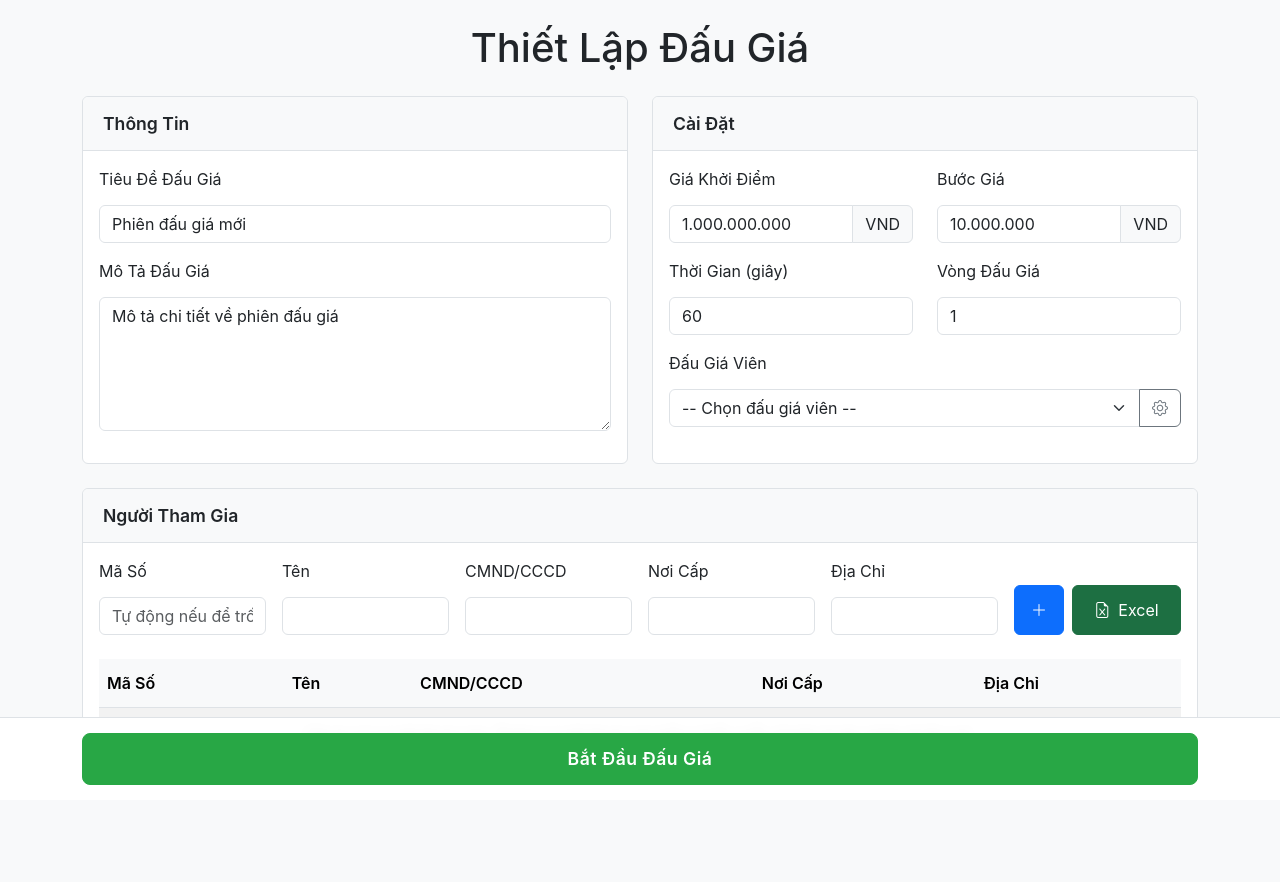
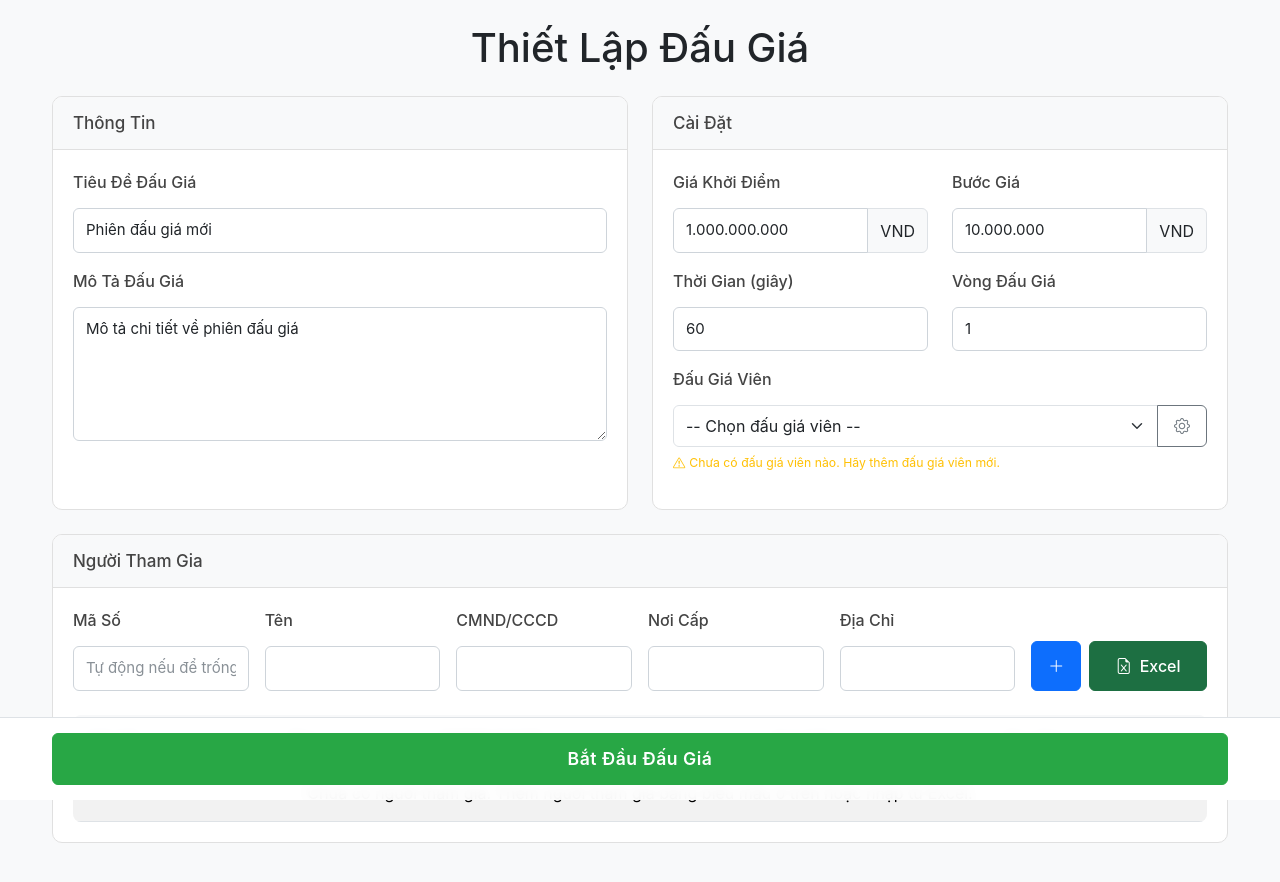
Before and after one commit to 4rankng/auction-app, a React (Create React App) app in the folder react-app/: page / in a window 1280 px wide. Shown: the top 882 px of the page. Built offline with nearby package versions, Linux system fonts and the light colour scheme.

Commit message:
keep popup window after auction ends

```diff
--- a/react-app/public/index.html
+++ b/react-app/public/index.html
@@ -11,6 +11,7 @@
     />
     <link rel="apple-touch-icon" href="%PUBLIC_URL%/logo192.png" />
     <link rel="manifest" href="%PUBLIC_URL%/manifest.json" />
+    <link rel="stylesheet" href="https://cdn.jsdelivr.net/npm/bootstrap-icons@1.11.3/font/bootstrap-icons.min.css">
     <title>Auction App</title>
   </head>
   <body>
--- a/react-app/src/components/AuctionHeader.tsx
+++ b/react-app/src/components/AuctionHeader.tsx
@@ -1,4 +1,5 @@
-import React from 'react';
+import React, { useEffect, useState } from 'react';
+import { auctioneerService } from '../services/auctioneerService';
 import './AuctionHeader.css';
 
 interface AuctionHeaderProps {
@@ -7,7 +8,7 @@ interface AuctionHeaderProps {
   onEndAuction: () => void;
   totalBids: number;
   isAuctionEnded?: boolean;
-  auctioneer?: string;
+  auctioneer?: string;  // This will now be the auctioneer ID
 }
 
 /**
@@ -19,21 +20,52 @@ const AuctionHeader: React.FC<AuctionHeaderProps> = ({
   onEndAuction,
   totalBids,
   isAuctionEnded = false,
-  auctioneer = 'Không có thông tin'
+  auctioneer = ''
 }) => {
+  const [auctioneerName, setAuctioneerName] = useState<string>('Không có thông tin');
+  const [loading, setLoading] = useState<boolean>(false);
+
+  useEffect(() => {
+    const fetchAuctioneerDetails = async () => {
+      if (!auctioneer) {
+        setAuctioneerName('Không có thông tin');
+        return;
+      }
+
+      setLoading(true);
+      try {
+        const auctioneerData = await auctioneerService.getAuctioneerById(auctioneer);
+        if (auctioneerData) {
+          setAuctioneerName(auctioneerData.name);
+        } else {
+          setAuctioneerName('Không tìm thấy đấu giá viên');
+        }
+      } catch (err) {
+        console.error('Error fetching auctioneer details:', err);
+        setAuctioneerName('Lỗi tải thông tin');
+      } finally {
+        setLoading(false);
+      }
+    };
+
+    fetchAuctioneerDetails();
+  }, [auctioneer]);
+
   return (
     <div className="auction-header-container">
       <div className="auction-header-info">
         <h3 className="auction-title">{title}</h3>
 
         <div className="auction-metadata">
-          {auctioneer && (
-            <div className="auction-metadata-item">
-              <i className="bi bi-person-badge me-2"></i>
-              <span className="auction-metadata-label">Đấu Giá Viên:</span>
-              <span className="auction-metadata-value">{auctioneer}</span>
-            </div>
-          )}
+          <div className="auction-metadata-item">
+            <i className="bi bi-person-badge me-2"></i>
+            <span className="auction-metadata-label">Đấu Giá Viên:</span>
+            <span className="auction-metadata-value">
+              {loading ? (
+                <small><i className="bi bi-hourglass-split me-1"></i>Đang tải...</small>
+              ) : auctioneerName}
+            </span>
+          </div>
         </div>
       </div>
 
--- a/react-app/src/components/AuctioneerSelector.tsx
+++ b/react-app/src/components/AuctioneerSelector.tsx
@@ -44,7 +44,7 @@ const AuctioneerSelector: React.FC<AuctioneerSelectorProps> = ({ value, onChange
         >
           <option value="">-- Chọn đấu giá viên --</option>
           {auctioneers.map((auctioneer) => (
-            <option key={auctioneer.id} value={auctioneer.name}>
+            <option key={auctioneer.id} value={auctioneer.id}>
               {auctioneer.name}
             </option>
           ))}
@@ -58,14 +58,21 @@ const AuctioneerSelector: React.FC<AuctioneerSelectorProps> = ({ value, onChange
           <i className="bi bi-gear"></i>
         </button>
       </div>
-      {loading && (
+      {loading ? (
         <div className="form-text">
           <small>
             <i className="bi bi-hourglass-split me-1"></i>
             Đang tải danh sách đấu giá viên...
           </small>
         </div>
-      )}
+      ) : auctioneers.length === 0 ? (
+        <div className="form-text text-warning">
+          <small>
+            <i className="bi bi-exclamation-triangle me-1"></i>
+            Chưa có đấu giá viên nào. Hãy thêm đấu giá viên mới.
+          </small>
+        </div>
+      ) : null}
     </div>
   );
 };
--- a/react-app/src/pages/AuctioneerManagement.css
+++ b/react-app/src/pages/AuctioneerManagement.css
@@ -1,48 +1,247 @@
 /* AuctioneerManagement.css */
 
-.table-responsive {
-  overflow-x: auto;
+/* Main container styling */
+.container {
+  max-width: 1200px;
+  margin: 0 auto;
 }
 
-.table th, .table td {
-  vertical-align: middle;
+/* Card styling */
+.card {
+  border-radius: 10px;
+  border: 1px solid #e0e0e0;
+  overflow: hidden;
+}
+
+.card.shadow {
+  box-shadow: 0 4px 12px rgba(0, 0, 0, 0.08);
 }
 
 .card-header {
   background-color: #f8f9fa;
+  border-bottom: 1px solid #e0e0e0;
+  padding: 16px 20px;
 }
 
-.btn-icon {
-  padding: 0.25rem 0.5rem;
+.card-header h4 {
+  font-size: 20px;
+  font-weight: 600;
+  color: #333;
 }
 
-/* Increase spacing between rows */
-.table tr {
-  height: 3rem;
+.card-header h5 {
+  font-size: 17px;
+  font-weight: 500;
+  color: #444;
 }
 
-/* Add hover effect on rows */
-.table-hover tbody tr:hover {
-  background-color: rgba(0, 123, 255, 0.05);
+.card-body {
+  padding: 20px;
 }
 
-/* Style for the alert when there are no auctioneers */
-.alert-info {
-  background-color: #e8f4f8;
-  border-color: #bee5eb;
+/* Action buttons styling */
+.action-buttons {
+  display: flex;
+  gap: 12px;
 }
 
-/* Style for form inputs */
-.form-control:focus {
-  border-color: #80bdff;
-  box-shadow: 0 0 0 0.2rem rgba(0, 123, 255, 0.25);
+.btn {
+  display: inline-flex;
+  align-items: center;
+  justify-content: center;
+  font-weight: 500;
+  border-radius: 6px;
+  padding: 8px 16px;
+  transition: all 0.2s ease;
 }
 
-/* Animation for loading spinner */
-@keyframes spin {
-  to { transform: rotate(360deg); }
+.btn:focus {
+  box-shadow: 0 0 0 3px rgba(13, 110, 253, 0.25);
 }
 
+.btn-primary {
+  background-color: #0d6efd;
+  border-color: #0d6efd;
+}
+
+.btn-primary:hover {
+  background-color: #0b5ed7;
+  border-color: #0a58ca;
+}
+
+.btn-secondary {
+  background-color: #6c757d;
+  border-color: #6c757d;
+}
+
+.btn-secondary:hover {
+  background-color: #5c636a;
+  border-color: #565e64;
+}
+
+.btn-outline-primary {
+  color: #0d6efd;
+  border-color: #0d6efd;
+}
+
+.btn-outline-primary:hover {
+  background-color: #0d6efd;
+  color: white;
+}
+
+.btn-outline-danger {
+  color: #dc3545;
+  border-color: #dc3545;
+}
+
+.btn-outline-danger:hover {
+  background-color: #dc3545;
+  color: white;
+}
+
+.btn-sm {
+  padding: 4px 8px;
+  font-size: 14px;
+}
+
+/* Form section styling */
+.form-section {
+  margin-bottom: 24px;
+  border-radius: 8px;
+}
+
+.form-label {
+  font-weight: 500;
+  margin-bottom: 8px;
+  color: #444;
+}
+
+.form-control {
+  border-radius: 6px;
+  border: 1px solid #ced4da;
+  padding: 10px 12px;
+  font-size: 15px;
+  transition: border-color 0.15s ease-in-out, box-shadow 0.15s ease-in-out;
+}
+
+.form-control:focus {
+  border-color: #86b7fe;
+  box-shadow: 0 0 0 4px rgba(13, 110, 253, 0.2);
+}
+
+.form-control::placeholder {
+  color: #6c757d;
+  opacity: 0.8;
+}
+
+.form-buttons {
+  display: flex;
+  justify-content: flex-end;
+  gap: 12px;
+  margin-top: 20px;
+}
+
+/* Alert styling */
+.alert {
+  border-radius: 6px;
+  padding: 12px 16px;
+  margin-bottom: 16px;
+}
+
+.alert-danger {
+  background-color: #f8d7da;
+  border-color: #f5c2c7;
+  color: #842029;
+}
+
+.alert-info {
+  background-color: #cff4fc;
+  border-color: #b6effb;
+  color: #055160;
+}
+
+/* Table styling */
+.table-responsive {
+  border-radius: 8px;
+  overflow: hidden;
+}
+
+.table {
+  margin-bottom: 0;
+  width: 100%;
+  border-collapse: separate;
+  border-spacing: 0;
+}
+
+.table th {
+  font-weight: 600;
+  color: #495057;
+  background-color: #f8f9fa;
+  border-bottom: 2px solid #dee2e6;
+  padding: 12px 16px;
+  vertical-align: middle;
+}
+
+.table td {
+  padding: 14px 16px;
+  vertical-align: middle;
+  border-bottom: 1px solid #dee2e6;
+}
+
+.table-striped tbody tr:nth-of-type(odd) {
+  background-color: rgba(0, 0, 0, 0.02);
+}
+
+.table-hover tbody tr:hover {
+  background-color: rgba(0, 0, 0, 0.04);
+}
+
+.fw-medium {
+  font-weight: 500;
+}
+
+/* Spinner styling */
 .spinner-border {
-  animation: spin 1s linear infinite;
+  width: 2rem;
+  height: 2rem;
 }
+
+/* Responsive adjustments */
+@media (max-width: 768px) {
+  .card-header {
+    flex-direction: column;
+    align-items: flex-start;
+    gap: 12px;
+  }
+
+  .action-buttons {
+    width: 100%;
+  }
+
+  .table th, .table td {
+    padding: 10px 12px;
+  }
+
+  .btn {
+    padding: 6px 14px;
+  }
+}
+
+@media (max-width: 576px) {
+  .action-buttons {
+    flex-direction: column;
+    width: 100%;
+  }
+
+  .action-buttons .btn {
+    width: 100%;
+  }
+
+  .form-buttons {
+    flex-direction: column;
+  }
+
+  .form-buttons .btn {
+    width: 100%;
+  }
+}
--- a/react-app/src/pages/AuctioneerManagement.tsx
+++ b/react-app/src/pages/AuctioneerManagement.tsx
@@ -89,9 +89,9 @@ const AuctioneerManagement: React.FC = () => {
   // Render loading state
   if (loading && auctioneers.length === 0) {
     return (
-      <div className="container py-4">
-        <div className="d-flex justify-content-center">
-          <div className="spinner-border" role="status">
+      <div className="container py-5">
+        <div className="d-flex justify-content-center align-items-center" style={{ minHeight: '300px' }}>
+          <div className="spinner-border text-primary" role="status">
             <span className="visually-hidden">Đang tải...</span>
           </div>
         </div>
@@ -101,19 +101,24 @@ const AuctioneerManagement: React.FC = () => {
 
   return (
     <div className="container py-4">
-      <div className="card">
+      <div className="card shadow">
         <div className="card-header d-flex justify-content-between align-items-center">
           <h4 className="mb-0">Quản lý Đấu Giá Viên</h4>
-          <div>
+          <div className="action-buttons">
             <button
-              className="btn btn-primary me-2"
+              className="btn btn-primary"
               onClick={handleAddClick}
               disabled={isAdding || isEditing}
             >
-              <i className="bi bi-plus-circle me-1"></i> Thêm Đấu Giá Viên
+              <i className="bi bi-plus-circle me-2"></i>
+              Thêm Đấu Giá Viên
             </button>
-            <button className="btn btn-secondary" onClick={handleBackClick}>
-              <i className="bi bi-arrow-left me-1"></i> Quay Lại
+            <button
+              className="btn btn-secondary"
+              onClick={handleBackClick}
+            >
+              <i className="bi bi-arrow-left me-2"></i>
+              Quay Lại
             </button>
           </div>
         </div>
@@ -121,24 +126,35 @@ const AuctioneerManagement: React.FC = () => {
         <div className="card-body">
           {error && (
             <div className="alert alert-danger" role="alert">
+              <i className="bi bi-exclamation-triangle-fill me-2"></i>
               {error}
             </div>
           )}
 
           {(isAdding || isEditing) && (
-            <div className="card mb-3">
+            <div className="form-section mb-4">
+              <div className="card">
                 <div className="card-header">
-                <h5 className="mb-0">{isAdding ? 'Thêm Đấu Giá Viên Mới' : 'Chỉnh Sửa Đấu Giá Viên'}</h5>
+                  <h5 className="mb-0">
+                    {isAdding ? (
+                      <><i className="bi bi-plus-circle me-2"></i>Thêm Đấu Giá Viên Mới</>
+                    ) : (
+                      <><i className="bi bi-pencil me-2"></i>Chỉnh Sửa Đấu Giá Viên</>
+                    )}
+                  </h5>
                 </div>
                 <div className="card-body">
                   <form onSubmit={handleSubmit}>
                     {formError && (
                       <div className="alert alert-danger" role="alert">
+                        <i className="bi bi-exclamation-triangle-fill me-2"></i>
                         {formError}
                       </div>
                     )}
                     <div className="mb-3">
-                    <label htmlFor="auctioneerName" className="form-label">Tên Đấu Giá Viên</label>
+                      <label htmlFor="auctioneerName" className="form-label">
+                        Tên Đấu Giá Viên
+                      </label>
                       <input
                         type="text"
                         className="form-control"
@@ -149,21 +165,35 @@ const AuctioneerManagement: React.FC = () => {
                         autoFocus
                       />
                     </div>
-                  <div className="d-flex justify-content-end">
-                    <button type="button" className="btn btn-secondary me-2" onClick={handleCancel}>
+                    <div className="form-buttons">
+                      <button
+                        type="button"
+                        className="btn btn-secondary"
+                        onClick={handleCancel}
+                      >
+                        <i className="bi bi-x-circle me-2"></i>
                         Hủy
                       </button>
-                    <button type="submit" className="btn btn-primary">
-                      {isAdding ? 'Thêm' : 'Lưu Thay Đổi'}
+                      <button
+                        type="submit"
+                        className="btn btn-primary"
+                      >
+                        {isAdding ? (
+                          <><i className="bi bi-plus-lg me-2"></i>Thêm</>
+                        ) : (
+                          <><i className="bi bi-check-lg me-2"></i>Lưu Thay Đổi</>
+                        )}
                       </button>
                     </div>
                   </form>
+                </div>
               </div>
             </div>
           )}
 
           {auctioneers.length === 0 ? (
             <div className="alert alert-info" role="alert">
+              <i className="bi bi-info-circle-fill me-2"></i>
               Chưa có đấu giá viên nào. Hãy thêm đấu giá viên mới.
             </div>
           ) : (
@@ -171,17 +201,17 @@ const AuctioneerManagement: React.FC = () => {
               <table className="table table-striped table-hover">
                 <thead>
                   <tr>
-                    <th>ID</th>
+                    <th style={{ width: '70px' }}>ID</th>
                     <th>Tên Đấu Giá Viên</th>
-                    <th>Ngày Tạo</th>
-                    <th className="text-center">Hành Động</th>
+                    <th style={{ width: '150px' }}>Ngày Tạo</th>
+                    <th style={{ width: '120px' }} className="text-center">Hành Động</th>
                   </tr>
                 </thead>
                 <tbody>
                   {auctioneers.map((auctioneer) => (
                     <tr key={auctioneer.id}>
                       <td>{auctioneer.id}</td>
-                      <td>{auctioneer.name}</td>
+                      <td className="fw-medium">{auctioneer.name}</td>
                       <td>
                         {auctioneer.createdAt
                           ? new Date(auctioneer.createdAt).toLocaleDateString('vi-VN')
@@ -192,6 +222,7 @@ const AuctioneerManagement: React.FC = () => {
                           className="btn btn-sm btn-outline-primary me-2"
                           onClick={() => handleEditClick(auctioneer)}
                           disabled={isAdding || isEditing}
+                          title="Chỉnh sửa"
                         >
                           <i className="bi bi-pencil"></i>
                         </button>
@@ -199,6 +230,7 @@ const AuctioneerManagement: React.FC = () => {
                           className="btn btn-sm btn-outline-danger"
                           onClick={() => handleDeleteClick(auctioneer.id)}
                           disabled={isAdding || isEditing}
+                          title="Xóa"
                         >
                           <i className="bi bi-trash"></i>
                         </button>
--- a/react-app/src/services/databaseService.ts
+++ b/react-app/src/services/databaseService.ts
@@ -356,21 +356,22 @@ export class DatabaseService {
 
   // Auctioneer management functions
   public getAuctioneers = (): Auctioneer[] => {
-    const db = this.loadDatabase();
-    return db.auctioneers || [];
+    if (!this.database.auctioneers) {
+      this.database.auctioneers = [];
+    }
+    return this.database.auctioneers || [];
   };
 
   public getAuctioneerById = (id: string): Auctioneer | undefined => {
-    const db = this.loadDatabase();
-    return db.auctioneers?.find((auctioneer: Auctioneer) => auctioneer.id === id);
+    if (!this.database.auctioneers) {
+      return undefined;
+    }
+    return this.database.auctioneers.find((auctioneer: Auctioneer) => auctioneer.id === id);
   };
 
   public createAuctioneer = (name: string): Auctioneer => {
-    const db = this.loadDatabase();
-
-    // Initialize auctioneers array if it doesn't exist
-    if (!db.auctioneers) {
-      db.auctioneers = [];
+    if (!this.database.auctioneers) {
+      this.database.auctioneers = [];
     }
 
     // Create new auctioneer
@@ -382,7 +383,7 @@ export class DatabaseService {
     };
 
     // Add to array
-    db.auctioneers.push(newAuctioneer);
+    this.database.auctioneers.push(newAuctioneer);
 
     // Save changes
     this.saveDatabase();
@@ -391,19 +392,22 @@ export class DatabaseService {
   };
 
   public updateAuctioneer = (auctioneer: Auctioneer): Auctioneer => {
-    const db = this.loadDatabase();
+    if (!this.database.auctioneers) {
+      this.database.auctioneers = [];
+      throw new Error(`Auctioneer with ID ${auctioneer.id} not found`);
+    }
 
     // Find the auctioneer index
-    const index = db.auctioneers?.findIndex((a: Auctioneer) => a.id === auctioneer.id) ?? -1;
+    const index = this.database.auctioneers.findIndex((a: Auctioneer) => a.id === auctioneer.id);
 
     // If auctioneer exists, update it
-    if (index !== -1 && db.auctioneers) {
+    if (index !== -1) {
       const updatedAuctioneer = {
         ...auctioneer,
         updatedAt: Date.now()
       };
 
-      db.auctioneers[index] = updatedAuctioneer;
+      this.database.auctioneers[index] = updatedAuctioneer;
       this.saveDatabase();
 
       return updatedAuctioneer;
@@ -413,19 +417,16 @@ export class DatabaseService {
   };
 
   public deleteAuctioneer = (id: string): boolean => {
-    const db = this.loadDatabase();
-
-    // Check if auctioneers array exists
-    if (!db.auctioneers) {
+    if (!this.database.auctioneers) {
       return false;
     }
 
     // Find the auctioneer index
-    const index = db.auctioneers.findIndex((a: Auctioneer) => a.id === id);
+    const index = this.database.auctioneers.findIndex((a: Auctioneer) => a.id === id);
 
     // If auctioneer exists, remove it
     if (index !== -1) {
-      db.auctioneers.splice(index, 1);
+      this.database.auctioneers.splice(index, 1);
       this.saveDatabase();
       return true;
     }
```
Also changed, not shown: react-app/src/components/AuctionPopupRenderer.tsx (+42 -7 lines), react-app/src/pages/BidPage.tsx (+25 -22 lines), react-app/src/pages/SetupPage.tsx (+40 -17 lines), react-app/src/utils/constants.ts (+0 -8 lines). Lines whose indentation alone changed are shown as unchanged.
